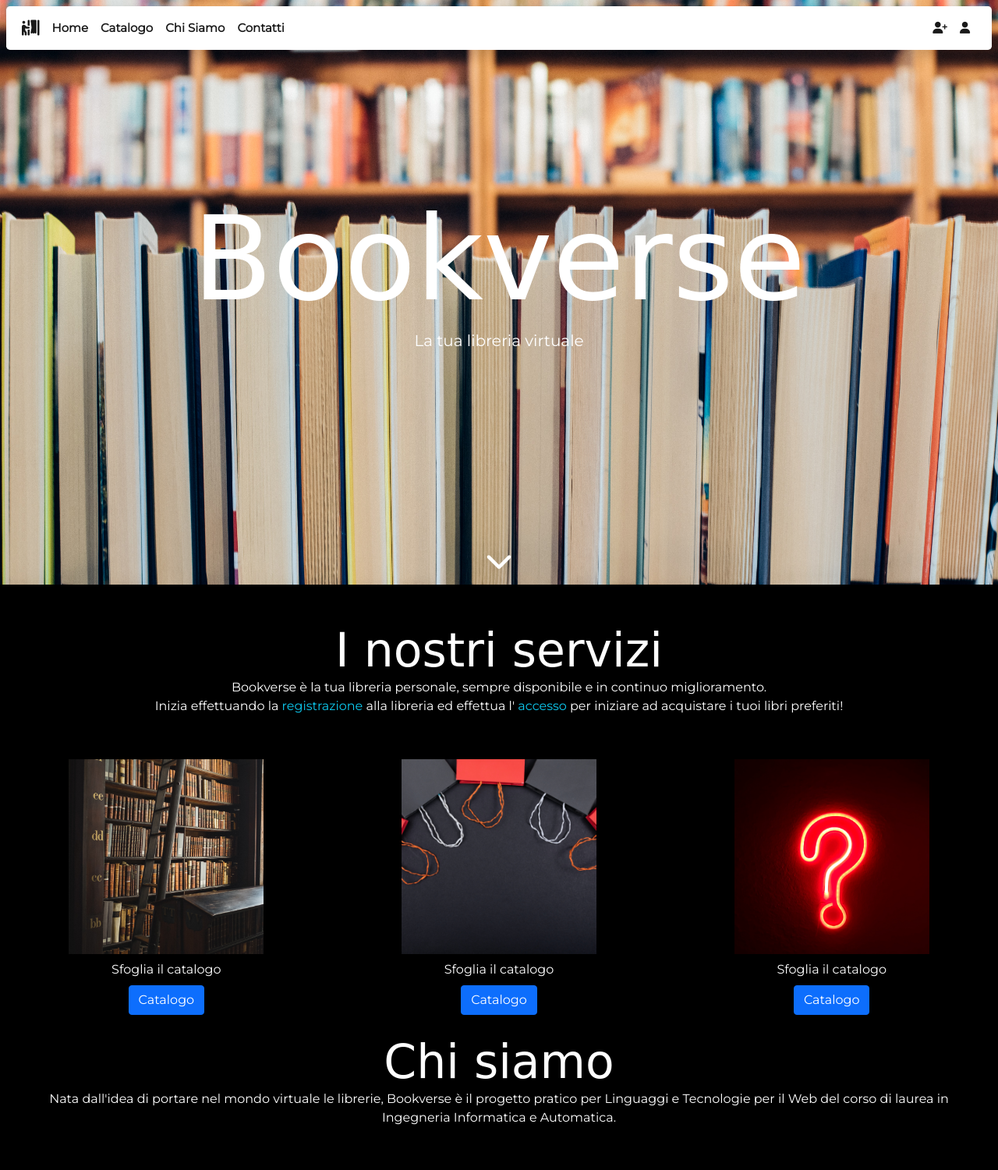
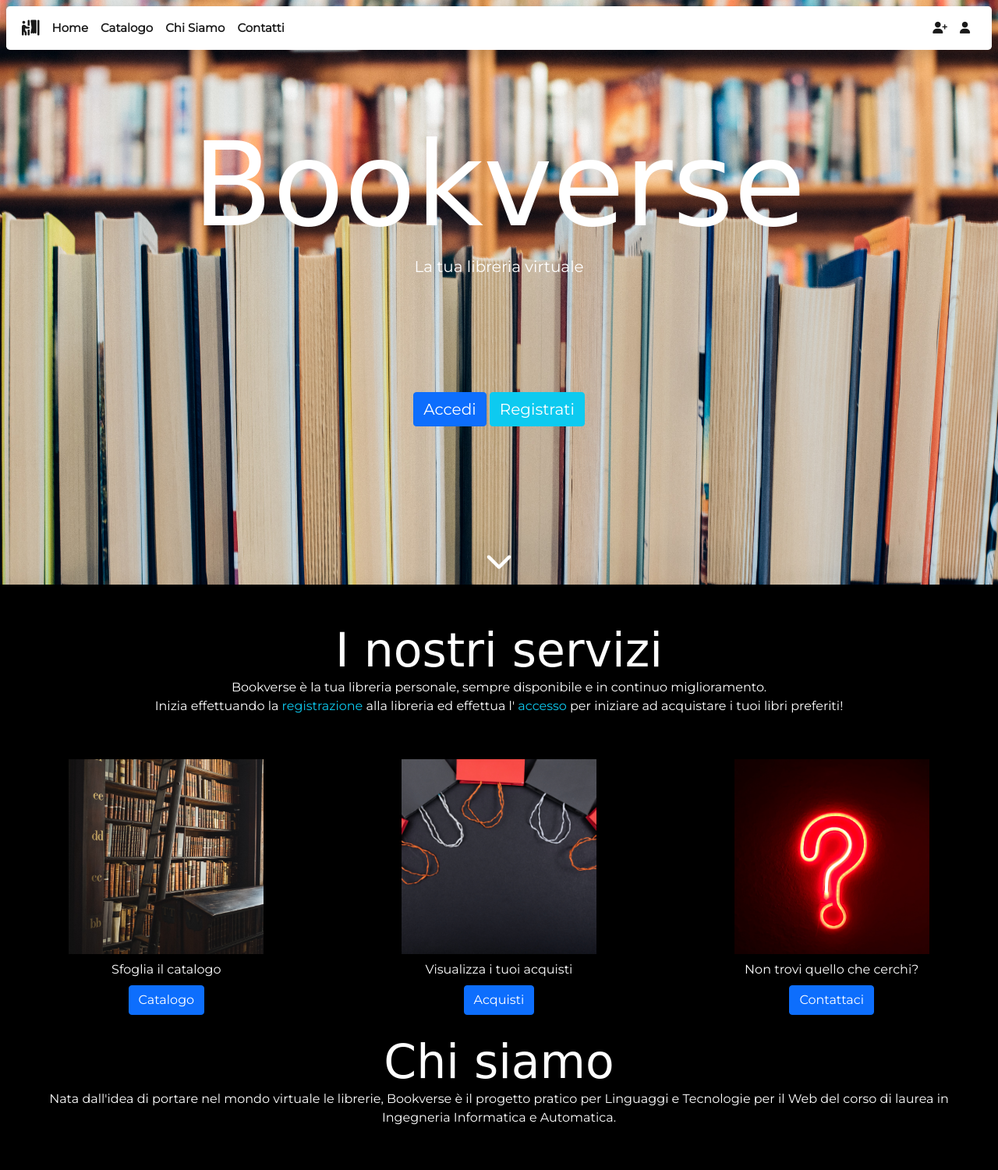
Before and after one commit to mancini-michael/Bookverse, a PHP site: page /pages/index.html in a window 1280 px wide. Shown: the top 1501 px of the page at 78% size. Run offline with PHP 8.4, Linux system fonts and the light colour scheme; some libraries are stand-ins or nearby versions; some web fonts are replaced.

Commit message:
added welcome button and finished welcome page

```diff
--- a/assets/css/index.css
+++ b/assets/css/index.css
@@ -35,6 +35,14 @@
 
 .welcome a:hover {
   color: cornflowerblue;
+}
+
+.welcome .welcome-btn {
+  font-size: var(--welcome-btn-fs);
+}
+
+.welcome .welcome-btn:hover {
+  color: black;
 }
 
 /* Content */
--- a/assets/css/style.css
+++ b/assets/css/style.css
@@ -22,6 +22,7 @@
   --arrow-dimension: 60px;
   --arrow-margin: 20px;
   --time-animation: 0.5s;
+  --welcome-btn-fs: 20px;
 }
 
 * {
--- a/pages/index.html
+++ b/pages/index.html
@@ -79,6 +79,10 @@
         <h1 class="m-0">Bookverse</h1>
         <span>La tua libreria virtuale</span>
       </div>
+      <div class="text-center mt-auto">
+        <a class="btn btn-primary welcome-btn" href="#Accedi">Accedi</a>
+        <a class="btn btn-info welcome-btn" href="#Registrati">Registrati</a>
+      </div>
       <div class="text-center mt-auto mb-1">
         <a href="#content">
           <i class="fa-solid fa-chevron-down"></i>
@@ -116,17 +120,17 @@
         <div class="col mx-5 my-2">
           <div class="history mx-auto"></div>
           <div class="text-center my-2">
-            <span class="text-white">Sfoglia il catalogo</span>
+            <span class="text-white">Visualizza i tuoi acquisti</span>
             <br />
-            <a href="#Catalogo" class="btn btn-primary my-2">Catalogo</a>
+            <a href="#Catalogo" class="btn btn-primary my-2">Acquisti</a>
           </div>
         </div>
         <div class="col mx-5 my-2">
           <div class="contact mx-auto"></div>
           <div class="text-center my-2">
-            <span class="text-white">Sfoglia il catalogo</span>
+            <span class="text-white">Non trovi quello che cerchi?</span>
             <br />
-            <a href="#Catalogo" class="btn btn-primary my-2">Catalogo</a>
+            <a href="#Catalogo" class="btn btn-primary my-2">Contattaci</a>
           </div>
         </div>
       </div>
```
